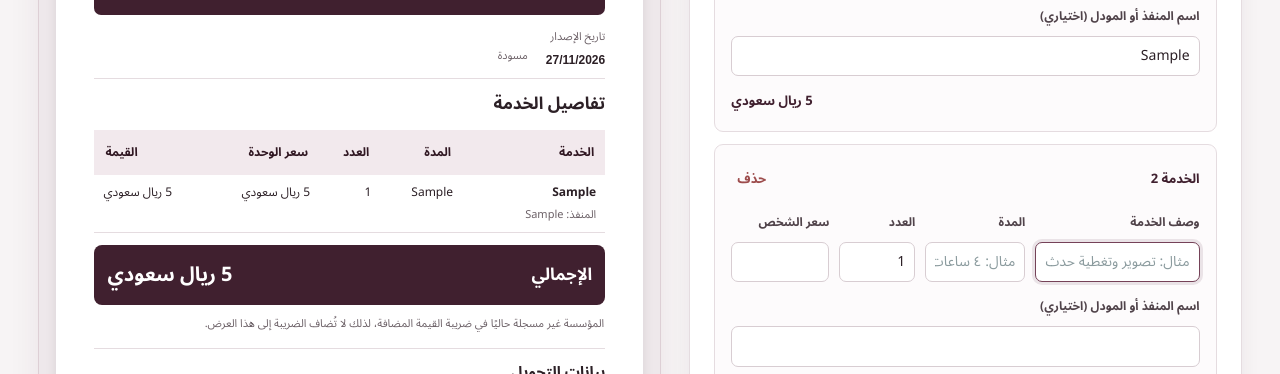
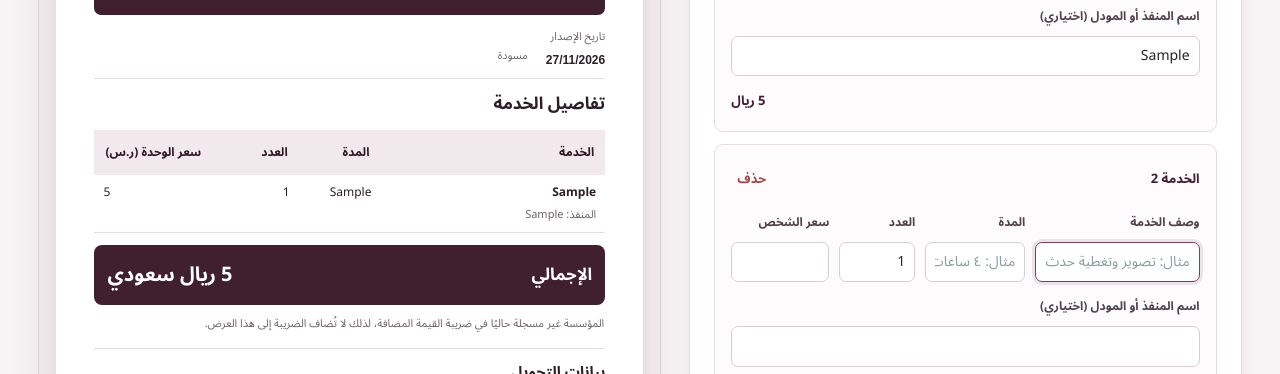
Before and after one commit to bannay-clients/bannay-quotation, a plain HTML site: page quotation.html in a window 1280 px wide. Both pictures are taken after typing "Sample", "Sample", "5", "Sample" into the empty fields and a click on the button "+ إضافة خدمة". Shown: the part 952-1326 px from the top of the page. Drawn offline with nearby package versions, Linux system fonts and the light colour scheme.

Commit message:
Simplify quotation prices and add approval signature space (#9)

```diff
--- a/quotation.css
+++ b/quotation.css
@@ -116,9 +116,9 @@ input[type="date"]{direction:ltr;text-align:right}
 .paper-services th{padding:10px 11px;background:var(--teal-soft);text-align:right;color:var(--teal-dark)}
 .paper-services th:not(:only-child)[data-column="duration"]{width:16%}
 .paper-services th:not(:only-child)[data-column="quantity"]{width:12%}
-.paper-services th:not(:only-child)[data-column="price"],.paper-services th:not(:only-child)[data-column="total"]{width:22%}
+.paper-services th:not(:only-child)[data-column="price"]{width:28%}
 .paper-services td{padding:8px 9px;border-bottom:1px solid var(--line);vertical-align:top;line-height:1.6;overflow-wrap:anywhere}
-.paper-services [data-column="total"]{text-align:end}
+.paper-services [data-column="price"]{text-align:end}
 .paper-amount__number{font-variant-numeric:tabular-nums}
 .paper-service-name{font-weight:700}
 .paper-service-detail{display:block;font-size:11px;color:var(--muted);font-weight:400;margin-top:4px}
@@ -143,11 +143,11 @@ input[type="date"]{direction:ltr;text-align:right}
 .paper-payment dd{margin:0;font-weight:700;overflow-wrap:anywhere}
 .paper-approval{margin-top:13px;padding:9px 11px;border:1px solid var(--line);border-radius:7px;font-size:11px;line-height:1.65}
 .paper-approval h3{margin:0 0 4px;font-size:14px}
-.paper-approval__fields{display:grid;grid-template-columns:minmax(0,1.25fr) minmax(0,1fr);gap:8px}
+.paper-approval__fields{display:grid;grid-template-columns:repeat(2,minmax(0,1fr));gap:5px 16px}
 .paper-approval__fields p{display:flex;flex-wrap:wrap;gap:3px 6px;align-items:baseline}
 .paper-approval p{margin:0;overflow-wrap:anywhere}
 .paper-approval__fields bdi:empty{flex:1;min-width:3em;min-height:1em;border-bottom:1px solid #9b8891}
-.paper-approval>p{margin-top:5px;color:var(--muted)}
+.paper-approval__fields .paper-approval__signature{grid-column:2;grid-row:1/span 2;align-items:start;min-block-size:60px;padding:4px 8px;border:1px solid #b5a3ac;border-radius:5px}
 .paper-footer{display:flex;justify-content:space-between;gap:12px;margin-top:15px;padding-top:8px;border-top:1px solid var(--teal);color:var(--muted);font-size:11px}
 [hidden]{display:none!important}
 @media(max-width:1100px){.workspace{grid-template-columns:minmax(0,1fr)}.preview-panel{position:static;max-width:760px;width:100%;margin:auto}.editor{max-width:760px;width:100%;margin:auto}}
--- a/quotation.html
+++ b/quotation.html
@@ -7,9 +7,9 @@
     <meta name="referrer" content="no-referrer" />
     <title>منشئ عروض الأسعار | Bannay Solutions Establishment</title>
     <link rel="icon" type="image/png" href="assets/brand/bannay-favicon.png" />
-    <link rel="stylesheet" href="quotation.css?v=details-1" />
+    <link rel="stylesheet" href="quotation.css?v=details-2" />
     <script src="https://cdn.jsdelivr.net/npm/@supabase/supabase-js@2.108.2/dist/umd/supabase.min.js" defer></script>
-    <script src="quotation.js?v=details-1" defer></script>
+    <script src="quotation.js?v=details-2" defer></script>
   </head>
   <body>
     <header class="app-header">
@@ -156,8 +156,8 @@
               <div class="paper-approval__fields">
                 <p><span>اسم ممثل العميل</span><bdi id="viewApprovalRepresentative" dir="auto"></bdi></p>
                 <p><span>تاريخ الاعتماد</span><bdi id="viewApprovalDate" dir="ltr"></bdi></p>
+                <p class="paper-approval__signature"><span>التوقيع أو الختم</span></p>
               </div>
-              <p>تُقبل أيضًا الموافقة الخطية التي تشير إلى رقم العرض.</p>
             </section>
             <footer id="viewFooter" class="paper-footer"><span id="viewCoordinator"></span><span id="viewPhone" dir="ltr"></span></footer>
           </div>
--- a/quotation.js
+++ b/quotation.js
@@ -103,10 +103,6 @@
     return `${day}/${month}/${year}`;
   }
 
-  function formatAmount(value) {
-    return `${money.format(Number(value) || 0)} ريال سعودي`;
-  }
-
   function makeElement(tag, className, text) {
     const element = document.createElement(tag);
     if (className) element.className = className;
@@ -118,10 +114,10 @@
     return service.quantity !== '' && service.price !== '';
   }
 
-  function appendAmount(target, value) {
+  function amountNumber(value) {
     const number = makeElement('bdi', 'paper-amount__number', money.format(Number(value) || 0));
     number.dir = 'ltr';
-    target.append(number, ' ريال سعودي');
+    return number;
   }
 
   function renderServices(data) {
@@ -133,8 +129,7 @@
       { key: 'name', label: 'الخدمة', visible: visibleServices.some(service => service.name || service.performer) },
       { key: 'duration', label: 'المدة', visible: visibleServices.some(service => service.duration) },
       { key: 'quantity', label: 'العدد', visible: visibleServices.some(service => service.quantity !== '') },
-      { key: 'price', label: 'سعر الوحدة', visible: visibleServices.some(service => service.price !== '') },
-      { key: 'total', label: 'القيمة', visible: visibleServices.some(hasLineTotal) }
+      { key: 'price', label: 'سعر الوحدة (ر.س)', visible: visibleServices.some(service => service.price !== '') }
     ].filter(column => column.visible);
     const head = document.getElementById('viewServiceHead');
     const body = document.getElementById('viewServices');
@@ -158,9 +153,8 @@
         if (key === 'name') {
           if (service.name) cell.appendChild(makeElement('span', 'paper-service-name', service.name));
           if (service.performer) cell.appendChild(makeElement('span', 'paper-service-detail', `المنفذ: ${service.performer}`));
-        } else if (key === 'price' || key === 'total') {
-          if (key === 'price' && service.price !== '') appendAmount(cell, service.price);
-          if (key === 'total' && hasLineTotal(service)) appendAmount(cell, lineTotal);
+        } else if (key === 'price') {
+          if (service.price !== '') cell.appendChild(amountNumber(service.price));
         } else {
           cell.textContent = service[key];
         }
@@ -168,7 +162,7 @@
       }
       body.appendChild(row);
     }
-    const hasTotal = columns.some(column => column.key === 'total');
+    const hasTotal = visibleServices.some(hasLineTotal);
     showIf('viewServicesTable', columns.length);
     showIf('paperServicesTitle', columns.length);
     showIf('viewTotalBlock', hasTotal);
@@ -177,7 +171,7 @@
     setText('viewTaxNote', data.taxNote);
     const totalValue = document.getElementById('viewTotal');
     totalValue.replaceChildren();
-    if (hasTotal) appendAmount(totalValue, total);
+    if (hasTotal) totalValue.append(amountNumber(total), ' ريال سعودي');
   }
 
   function renderPreview() {
@@ -397,7 +391,8 @@
       const subtotal = makeElement('div', 'service-row__subtotal');
       const updateSubtotal = () => {
         subtotal.hidden = !hasLineTotal(service);
-        subtotal.textContent = subtotal.hidden ? '' : formatAmount(Number(service.quantity) * Number(service.price));
+        subtotal.replaceChildren();
+        if (!subtotal.hidden) subtotal.append(amountNumber(Number(service.quantity) * Number(service.price)), ' ريال');
       };
       updateSubtotal();
       card.appendChild(subtotal);
```
